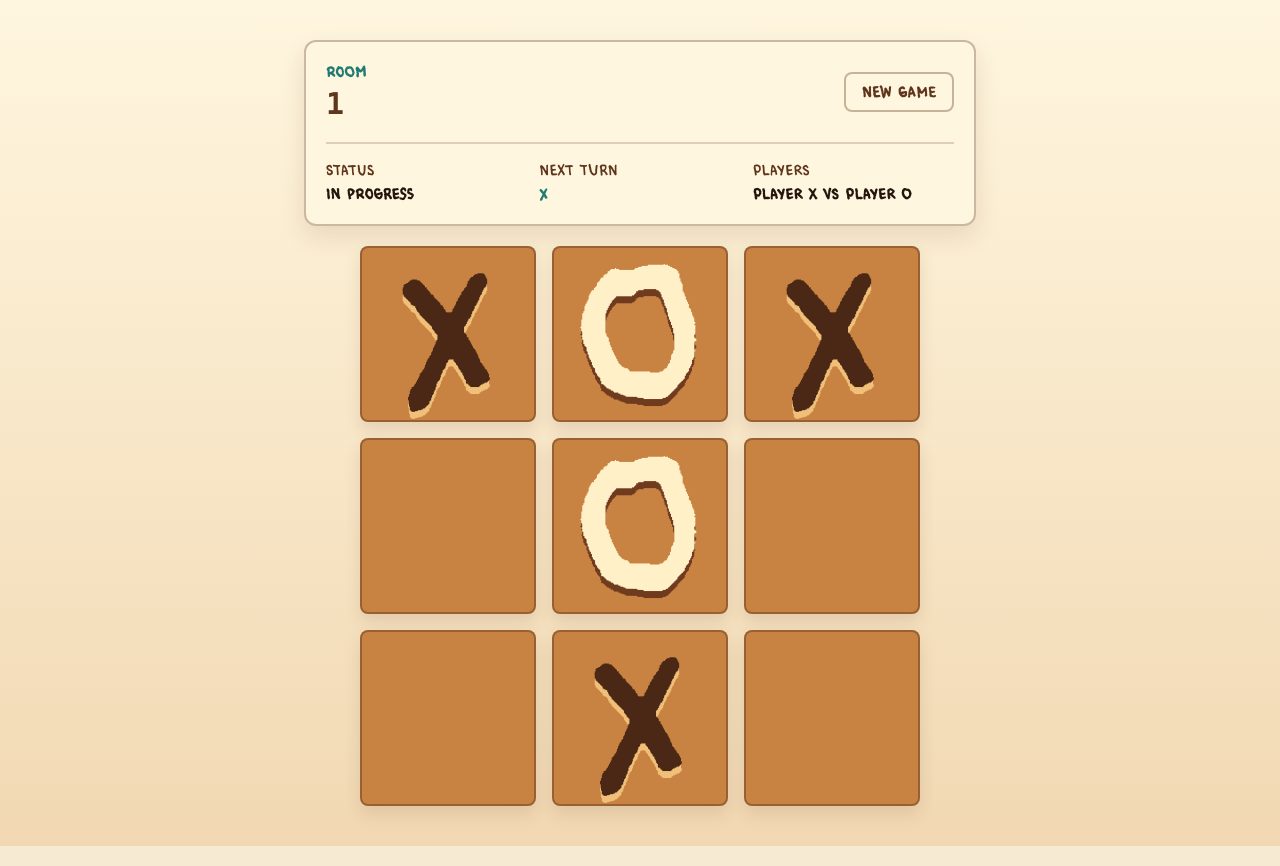
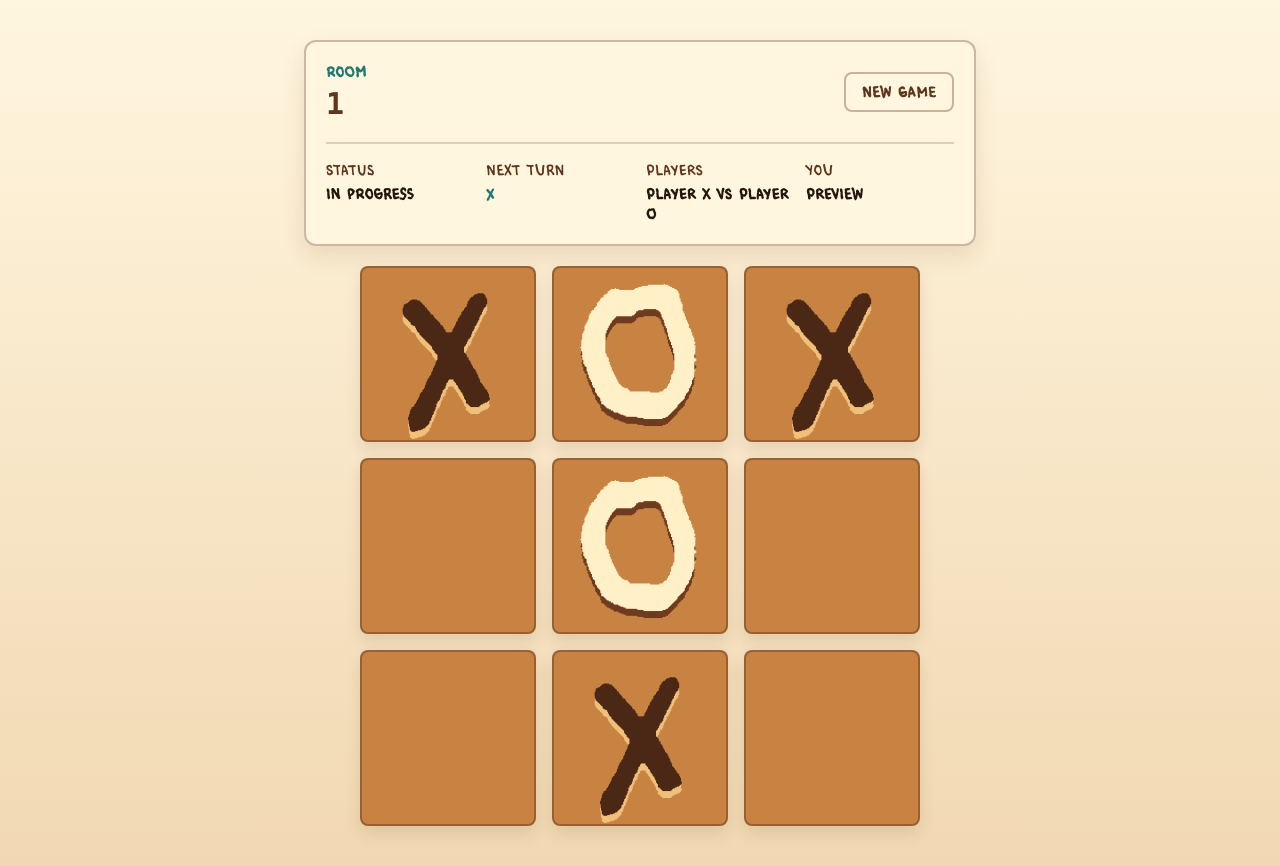
Before and after one commit to MehrshadFb/xo-nextjs, a Next.js app: page /game/1 in a window 1280 px wide. Built offline with nearby package versions, Linux system fonts and the light colour scheme.

Commit message:
Add game session state

```diff
--- a/src/app/game/[gameId]/page.tsx
+++ b/src/app/game/[gameId]/page.tsx
@@ -1,6 +1,5 @@
-import { GameBoard } from "@/components/game-board";
-import { GameStatus } from "@/components/game-status";
-import { normalizeRoomCode, previewGame } from "@/lib/game";
+import { GameRoom } from "@/components/game-room";
+import { normalizeRoomCode } from "@/lib/game";
 
 type GamePageProps = {
   params: Promise<{
@@ -11,18 +10,10 @@ type GamePageProps = {
 export default async function GamePage({ params }: GamePageProps) {
   const { gameId } = await params;
   const roomCode = normalizeRoomCode(gameId);
-  const game = {
-    ...previewGame,
-    gameId: roomCode,
-    joinCode: roomCode,
-  };
 
   return (
     <main className="wood-page min-h-screen px-5 py-8 text-[#24160d] sm:py-10">
-      <section className="mx-auto grid w-full max-w-2xl gap-5">
-        <GameStatus game={game} />
-        <GameBoard board={game.board} interactive />
-      </section>
+      <GameRoom roomCode={roomCode} />
     </main>
   );
 }
--- /dev/null
+++ b/src/components/game-room.tsx
@@ -0,0 +1,61 @@
+"use client";
+
+import { useMemo, useSyncExternalStore } from "react";
+import { GameBoard } from "@/components/game-board";
+import { GameStatus } from "@/components/game-status";
+import { GameState, previewGame } from "@/lib/game";
+import { GameSession, readGameSession } from "@/lib/session";
+
+type GameRoomProps = {
+  roomCode: string;
+};
+
+function subscribeGameSession(onStoreChange: () => void) {
+  window.addEventListener("storage", onStoreChange);
+
+  return () => window.removeEventListener("storage", onStoreChange);
+}
+
+function buildGame(roomCode: string, session: GameSession | null): GameState {
+  const isPlayerX = session?.playerMark === "x";
+  const isPlayerO = session?.playerMark === "o";
+
+  return {
+    ...previewGame,
+    gameId: roomCode,
+    joinCode: roomCode,
+    playerX: {
+      ...previewGame.playerX,
+      displayName: isPlayerX
+        ? session.displayName
+        : previewGame.playerX.displayName,
+    },
+    playerO: {
+      ...(previewGame.playerO ?? {
+        displayName: "Player O",
+        mark: "o" as const,
+        role: "Opponent",
+      }),
+      displayName: isPlayerO
+        ? session.displayName
+        : (previewGame.playerO?.displayName ?? "Player O"),
+    },
+  };
+}
+
+export function GameRoom({ roomCode }: GameRoomProps) {
+  const session = useSyncExternalStore(
+    subscribeGameSession,
+    () => readGameSession(roomCode),
+    () => null,
+  );
+
+  const game = useMemo(() => buildGame(roomCode, session), [roomCode, session]);
+
+  return (
+    <section className="mx-auto grid w-full max-w-2xl gap-5">
+      <GameStatus game={game} session={session} />
+      <GameBoard board={game.board} />
+    </section>
+  );
+}
--- a/src/components/game-status.tsx
+++ b/src/components/game-status.tsx
@@ -1,11 +1,13 @@
 import Link from "next/link";
 import { GameState, markLabel, statusLabel } from "@/lib/game";
+import { clearGameSession, GameSession } from "@/lib/session";
 
 type GameStatusProps = {
   game: GameState;
+  session: GameSession | null;
 };
 
-export function GameStatus({ game }: GameStatusProps) {
+export function GameStatus({ game, session }: GameStatusProps) {
   return (
     <section className="wood-panel rounded-xl p-4 sm:p-5">
       <div className="flex flex-col gap-4 sm:flex-row sm:items-center sm:justify-between">
@@ -18,13 +20,14 @@ export function GameStatus({ game }: GameStatusProps) {
 
         <Link
           href="/"
+          onClick={clearGameSession}
           className="w-fit rounded-lg border-2 border-[#5f351c]/35 bg-[#fff6df] px-4 py-2 text-sm font-black text-[#5f351c] transition hover:border-[#5f351c]"
         >
           New game
         </Link>
       </div>
 
-      <dl className="mt-5 grid gap-3 border-t-2 border-[#5f351c]/20 pt-4 text-sm text-[#5f351c] sm:grid-cols-3">
+      <dl className="mt-5 grid gap-3 border-t-2 border-[#5f351c]/20 pt-4 text-sm text-[#5f351c] sm:grid-cols-4">
         <div>
           <dt>Status</dt>
           <dd className="mt-1 font-black text-[#24160d]">
@@ -44,6 +47,14 @@ export function GameStatus({ game }: GameStatusProps) {
             {game.playerO?.displayName ?? "Waiting"}
           </dd>
         </div>
+        <div>
+          <dt>You</dt>
+          <dd className="mt-1 font-black text-[#24160d]">
+            {session
+              ? `${session.displayName} (${markLabel(session.playerMark)})`
+              : "Preview"}
+          </dd>
+        </div>
       </dl>
     </section>
   );
--- a/src/components/lobby-form.tsx
+++ b/src/components/lobby-form.tsx
@@ -2,12 +2,9 @@
 
 import { useRouter } from "next/navigation";
 import { FormEvent, useState } from "react";
+import { createPreviewSession, saveGameSession } from "@/lib/session";
 
 type LobbyMode = "create" | "join";
-
-function makePreviewCode() {
-  return Math.random().toString(36).slice(2, 6).toUpperCase();
-}
 
 export function LobbyForm() {
   const router = useRouter();
@@ -18,16 +15,20 @@ export function LobbyForm() {
   function submit(event: FormEvent<HTMLFormElement>) {
     event.preventDefault();
 
-    if (mode === "create") {
-      router.push(`/game/WOOD-${makePreviewCode()}`);
+    const code = joinCode.trim().replace(/\s+/g, "-").toUpperCase();
+
+    if (mode === "join" && !code) {
       return;
     }
 
-    const code = joinCode.trim().replace(/\s+/g, "-").toUpperCase();
+    const session = createPreviewSession({
+      displayName,
+      mode,
+      joinCode: code,
+    });
 
-    if (code) {
-      router.push(`/game/${encodeURIComponent(code)}`);
-    }
+    saveGameSession(session);
+    router.push(`/game/${encodeURIComponent(session.gameId)}`);
   }
 
   return (
--- a/src/lib/game.ts
+++ b/src/lib/game.ts
@@ -1,6 +1,6 @@
 export type Mark = "empty" | "x" | "o";
 
-export type GameStatus = "waiting" | "in_progress" | "finished";
+export type GameStatus = "waiting" | "in_progress" | "finished" | "aborted";
 
 export type Player = {
   displayName: string;
@@ -55,6 +55,7 @@ export function statusLabel(status: GameStatus) {
     waiting: "Waiting",
     in_progress: "In progress",
     finished: "Finished",
+    aborted: "Aborted",
   };
 
   return labels[status];
--- /dev/null
+++ b/src/lib/session.ts
@@ -0,0 +1,106 @@
+import { Mark, normalizeRoomCode } from "@/lib/game";
+
+export type PlayerMark = Exclude<Mark, "empty">;
+
+export type GameSession = {
+  gameId: string;
+  joinCode: string;
+  playerToken: string;
+  playerMark: PlayerMark;
+  displayName: string;
+  createdAt: number;
+};
+
+const STORAGE_KEY = "xo.gameSession";
+
+type CreateSessionInput = {
+  displayName: string;
+  mode: "create" | "join";
+  joinCode?: string;
+};
+
+function makePreviewCode() {
+  return Math.random().toString(36).slice(2, 6).toUpperCase();
+}
+
+function makePreviewToken() {
+  return `preview_${Math.random().toString(36).slice(2, 12)}`;
+}
+
+function normalizeDisplayName(displayName: string, fallback: string) {
+  const trimmed = displayName.trim();
+
+  return trimmed || fallback;
+}
+
+function isGameSession(value: unknown): value is GameSession {
+  if (!value || typeof value !== "object") {
+    return false;
+  }
+
+  const candidate = value as Partial<GameSession>;
+
+  return (
+    typeof candidate.gameId === "string" &&
+    typeof candidate.joinCode === "string" &&
+    typeof candidate.playerToken === "string" &&
+    (candidate.playerMark === "x" || candidate.playerMark === "o") &&
+    typeof candidate.displayName === "string" &&
+    typeof candidate.createdAt === "number"
+  );
+}
+
+export function createPreviewSession({
+  displayName,
+  mode,
+  joinCode,
+}: CreateSessionInput): GameSession {
+  const playerMark = mode === "create" ? "x" : "o";
+  const code =
+    mode === "create"
+      ? `WOOD-${makePreviewCode()}`
+      : normalizeRoomCode(joinCode ?? "");
+
+  return {
+    gameId: code,
+    joinCode: code,
+    playerToken: makePreviewToken(),
+    playerMark,
+    displayName: normalizeDisplayName(
+      displayName,
+      playerMark === "x" ? "Player X" : "Player O",
+    ),
+    createdAt: Date.now(),
+  };
+}
+
+export function saveGameSession(session: GameSession) {
+  window.localStorage.setItem(STORAGE_KEY, JSON.stringify(session));
+}
+
+export function readGameSession(gameId: string) {
+  const rawSession = window.localStorage.getItem(STORAGE_KEY);
+
+  if (!rawSession) {
+    return null;
+  }
+
+  try {
+    const parsedSession: unknown = JSON.parse(rawSession);
+
+    if (
+      isGameSession(parsedSession) &&
+      normalizeRoomCode(parsedSession.gameId) === normalizeRoomCode(gameId)
+    ) {
+      return parsedSession;
+    }
+  } catch {
+    window.localStorage.removeItem(STORAGE_KEY);
+  }
+
+  return null;
+}
+
+export function clearGameSession() {
+  window.localStorage.removeItem(STORAGE_KEY);
+}
```
